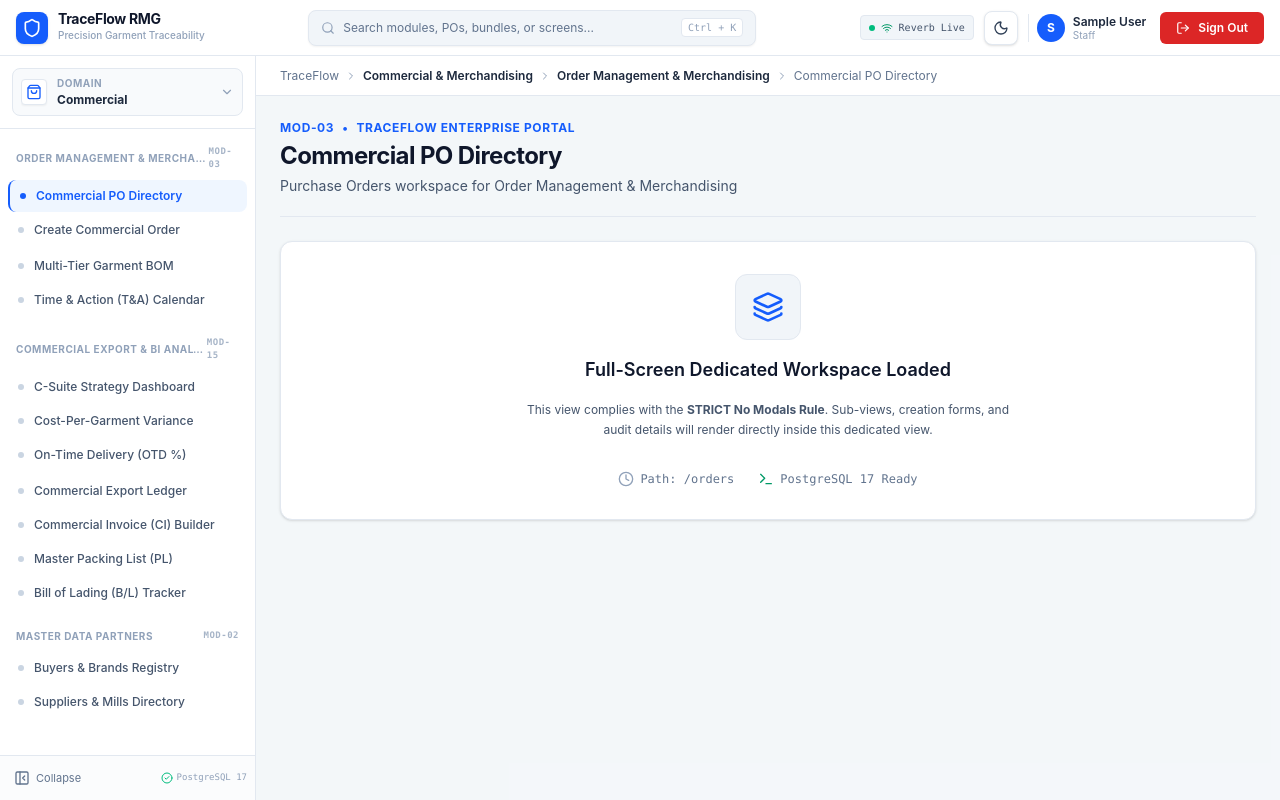
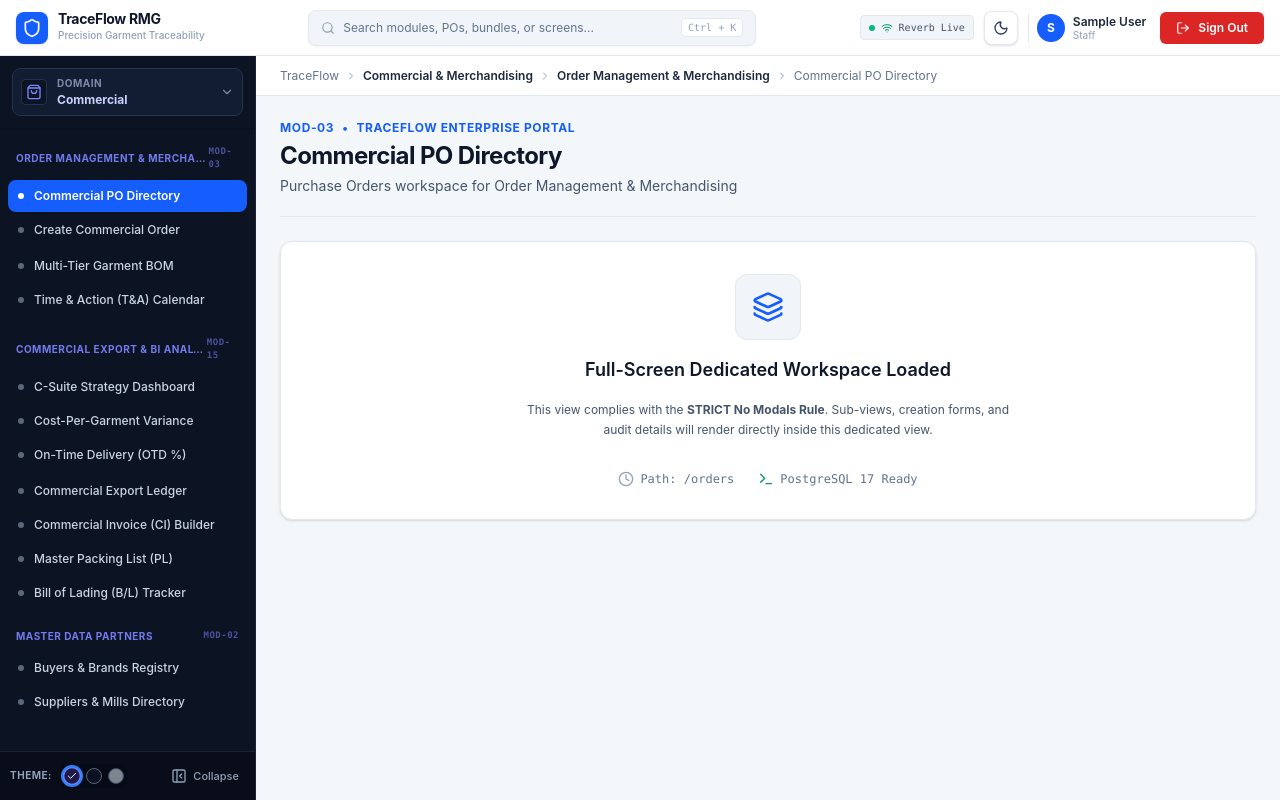
Before and after one commit to techstackbusinessbd/TraceFlow-RMG, a React (Vite) app in the folder frontend/: page /orders in a window 1280 px wide. Built offline with nearby package versions, Linux system fonts and the light colour scheme; sample sign-in values are in the browser's storage.

Commit message:
feat(theming): implement dynamic 3-theme customizable sidebar selector (Royal Indigo, Midnight Slate, Steel Gray)

```diff
--- /dev/null
+++ b/frontend/src/components/common/SidebarThemeSelector.tsx
@@ -0,0 +1,76 @@
+import React from 'react';
+import { useThemeStore, type SidebarTheme } from '../../store/themeStore';
+import { Check } from 'lucide-react';
+
+export const SidebarThemeSelector: React.FC<{ isCollapsed?: boolean }> = ({ isCollapsed = false }) => {
+  const { sidebarTheme, setSidebarTheme } = useThemeStore();
+
+  const themes: { id: SidebarTheme; label: string; colorClass: string; bgBadge: string }[] = [
+    {
+      id: 'indigo',
+      label: 'Royal Indigo',
+      colorClass: 'bg-[#1e1b4b] border-indigo-400',
+      bgBadge: 'text-indigo-400',
+    },
+    {
+      id: 'navy',
+      label: 'Midnight Slate',
+      colorClass: 'bg-[#0f172a] border-slate-400',
+      bgBadge: 'text-slate-400',
+    },
+    {
+      id: 'gray',
+      label: 'Steel Gray',
+      colorClass: 'bg-slate-300 dark:bg-zinc-700 border-slate-500',
+      bgBadge: 'text-slate-600',
+    },
+  ];
+
+  if (isCollapsed) {
+    return (
+      <div className="flex flex-col items-center gap-1.5 py-1">
+        {themes.map((t) => (
+          <button
+            key={t.id}
+            type="button"
+            onClick={() => setSidebarTheme(t.id)}
+            title={`Sidebar Theme: ${t.label}`}
+            className={`w-4 h-4 rounded-full border transition-all ${t.colorClass} ${
+              sidebarTheme === t.id ? 'ring-2 ring-blue-500 scale-110' : 'opacity-60 hover:opacity-100'
+            }`}
+          />
+        ))}
+      </div>
+    );
+  }
+
+  return (
+    <div className="flex items-center gap-2">
+      <span className="text-[10px] uppercase font-bold tracking-wider text-slate-400 dark:text-slate-500">
+        Theme:
+      </span>
+      <div className="flex items-center gap-1.5 bg-black/20 dark:bg-black/40 p-1 rounded-md">
+        {themes.map((t) => {
+          const isSelected = sidebarTheme === t.id;
+          return (
+            <button
+              key={t.id}
+              type="button"
+              onClick={() => setSidebarTheme(t.id)}
+              title={t.label}
+              className={`w-4 h-4 rounded-full border transition-all flex items-center justify-center ${
+                t.colorClass
+              } ${
+                isSelected
+                  ? 'ring-2 ring-blue-500 scale-110 shadow-xs'
+                  : 'opacity-60 hover:opacity-100'
+              }`}
+            >
+              {isSelected && <Check className="w-2.5 h-2.5 text-white" />}
+            </button>
+          );
+        })}
+      </div>
+    </div>
+  );
+};
--- a/frontend/src/components/layout/AppShell.tsx
+++ b/frontend/src/components/layout/AppShell.tsx
@@ -12,11 +12,12 @@ import {
   PanelLeftClose,
   PanelLeftOpen,
   Wifi,
-  CheckCircle2,
 } from 'lucide-react';
 import { useAuthStore } from '../../store/authStore';
+import { useThemeStore } from '../../store/themeStore';
 import { ThemeToggle } from '../common/ThemeToggle';
 import { OmniSearchPalette } from '../common/OmniSearchPalette';
+import { SidebarThemeSelector } from '../common/SidebarThemeSelector';
 import {
   ENTERPRISE_DOMAINS_CONFIG,
   type EnterpriseDomain,
@@ -26,6 +27,7 @@ export const AppShell: React.FC = () => {
   const location = useLocation();
   const navigate = useNavigate();
   const { user, logout } = useAuthStore();
+  const { sidebarTheme } = useThemeStore();
 
   const [isCollapsed, setIsCollapsed] = useState<boolean>(() => {
     return localStorage.getItem('traceflow_sidebar_collapsed') === 'true';
@@ -62,7 +64,6 @@ export const AppShell: React.FC = () => {
       }
     }
 
-    // Default to Governance & Admin for admin overview or fallback
     return (
       ENTERPRISE_DOMAINS_CONFIG.find((d) => d.id === 'governance') ||
       ENTERPRISE_DOMAINS_CONFIG[0]
@@ -122,6 +123,62 @@ export const AppShell: React.FC = () => {
 
     return items;
   }, [activeDomain, location.pathname]);
+
+  // Dynamic Sidebar Theme Classes
+  const sidebarStyles = useMemo(() => {
+    switch (sidebarTheme) {
+      case 'navy':
+        return {
+          aside: 'bg-[#0f172a] border-r border-[#1e293b] text-slate-100',
+          domainBtn:
+            'bg-[#1e293b] hover:bg-[#273549] border-[#334155] text-slate-200',
+          domainIconBox: 'bg-[#0f172a] text-blue-400 border border-[#334155]',
+          domainFlyout: 'bg-[#0f172a] border-[#334155] text-slate-200',
+          groupHeader: 'text-slate-400',
+          inactiveLink:
+            'text-slate-300 hover:text-white hover:bg-slate-800/80',
+          activeLink: 'bg-blue-600 text-white font-semibold shadow-xs',
+          footer: 'border-t border-[#1e293b] bg-[#0b1323] text-slate-400',
+          collapseBtn:
+            'hover:bg-[#1e293b] text-slate-400 hover:text-white',
+        };
+      case 'gray':
+        return {
+          aside:
+            'bg-slate-100/90 dark:bg-zinc-900 border-r border-slate-200 dark:border-zinc-800 text-slate-900 dark:text-slate-100',
+          domainBtn:
+            'bg-white dark:bg-zinc-800 hover:bg-slate-50 dark:hover:bg-zinc-700 border-slate-300 dark:border-zinc-700 text-slate-800 dark:text-slate-200',
+          domainIconBox:
+            'bg-slate-50 dark:bg-zinc-900 text-blue-600 dark:text-blue-400 border border-slate-200 dark:border-zinc-700',
+          domainFlyout:
+            'bg-white dark:bg-zinc-850 border-slate-300 dark:border-zinc-700 text-slate-800 dark:text-slate-200',
+          groupHeader: 'text-slate-500 dark:text-slate-400',
+          inactiveLink:
+            'text-slate-700 dark:text-slate-300 hover:text-slate-950 dark:hover:text-white hover:bg-slate-200/80 dark:hover:bg-zinc-800',
+          activeLink: 'bg-blue-600 text-white font-semibold shadow-xs',
+          footer:
+            'border-t border-slate-200 dark:border-zinc-800 bg-slate-200/50 dark:bg-zinc-950/40 text-slate-600 dark:text-slate-400',
+          collapseBtn:
+            'hover:bg-slate-200 dark:hover:bg-zinc-800 text-slate-600 dark:text-slate-300',
+        };
+      case 'indigo':
+      default:
+        return {
+          aside: 'bg-[#0c1322] border-r border-[#1a2336] text-slate-100',
+          domainBtn:
+            'bg-[#131d31] hover:bg-[#1a2843] border-[#223352] text-indigo-200',
+          domainIconBox: 'bg-[#0c1322] text-indigo-400 border border-[#223352]',
+          domainFlyout: 'bg-[#0c1322] border-[#223352] text-slate-200',
+          groupHeader: 'text-indigo-400/90',
+          inactiveLink:
+            'text-slate-300 hover:text-white hover:bg-indigo-950/40',
+          activeLink: 'bg-blue-600 text-white font-semibold shadow-xs',
+          footer: 'border-t border-[#1a2336] bg-[#080d19] text-slate-400',
+          collapseBtn:
+            'hover:bg-[#131d31] text-slate-400 hover:text-white',
+        };
+    }
+  }, [sidebarTheme]);
 
   return (
     <div className="min-h-screen bg-slate-50 dark:bg-slate-950 text-slate-900 dark:text-slate-100 flex flex-col transition-colors">
@@ -213,32 +270,28 @@ export const AppShell: React.FC = () => {
           2. MAIN WORKSPACE CONTAINER (Sidebar + Workspace Viewport)
          ───────────────────────────────────────────────────────────────────────── */}
       <div className="flex-1 flex overflow-hidden">
-        {/* Left Sidebar (Collapsible & Domain-Driven) */}
+        {/* Left Sidebar (Customizable Palette & Collapsible) */}
         <aside
           className={`${
             isCollapsed ? 'w-16' : 'w-64'
-          } bg-white dark:bg-slate-900 border-r border-slate-200 dark:border-slate-800 flex flex-col shrink-0 transition-all duration-200 z-20 select-none`}
+          } ${sidebarStyles.aside} flex flex-col shrink-0 transition-all duration-200 z-20 select-none`}
         >
           {/* Top Domain Switcher Area */}
-          <div className="p-3 border-b border-slate-200 dark:border-slate-800 relative">
+          <div className="p-3 border-b border-black/10 dark:border-white/10 relative">
             <button
               type="button"
               onClick={() => setIsDomainMenuOpen(!isDomainMenuOpen)}
               className={`w-full p-2 rounded-lg border transition-all flex items-center ${
                 isCollapsed ? 'justify-center' : 'justify-between'
-              } ${
-                isDomainMenuOpen
-                  ? 'bg-blue-50 border-blue-300 dark:bg-blue-950/40 dark:border-blue-700 text-blue-700 dark:text-blue-400'
-                  : 'bg-slate-50 hover:bg-slate-100 dark:bg-slate-800/60 dark:hover:bg-slate-800 border-slate-200 dark:border-slate-700 text-slate-800 dark:text-slate-200'
-              }`}
+              } ${sidebarStyles.domainBtn}`}
             >
               <div className="flex items-center gap-2.5 truncate">
-                <div className="p-1 rounded bg-white dark:bg-slate-900 text-blue-600 dark:text-blue-400 border border-slate-200 dark:border-slate-700 shadow-xs shrink-0">
+                <div className={`p-1 rounded shadow-xs shrink-0 ${sidebarStyles.domainIconBox}`}>
                   {getDomainIcon(activeDomain.iconName, 'w-4 h-4')}
                 </div>
                 {!isCollapsed && (
                   <div className="text-left truncate">
-                    <span className="text-[10px] uppercase font-bold tracking-wider text-slate-400 dark:text-slate-500 block leading-tight">
+                    <span className="text-[10px] uppercase font-bold tracking-wider opacity-60 block leading-tight">
                       Domain
                     </span>
                     <span className="text-xs font-bold block truncate leading-tight mt-0.5">
@@ -249,8 +302,8 @@ export const AppShell: React.FC = () => {
               </div>
               {!isCollapsed && (
                 <ChevronDown
-                  className={`w-3.5 h-3.5 text-slate-400 transition-transform ${
-                    isDomainMenuOpen ? 'rotate-180 text-blue-600' : ''
+                  className={`w-3.5 h-3.5 opacity-60 transition-transform ${
+                    isDomainMenuOpen ? 'rotate-180 text-blue-400' : ''
                   }`}
                 />
               )}
@@ -258,8 +311,8 @@ export const AppShell: React.FC = () => {
 
             {/* Domain Selection Flyout Menu */}
             {isDomainMenuOpen && (
-              <div className="absolute top-full left-2 right-2 mt-1 bg-white dark:bg-slate-900 border border-slate-200 dark:border-slate-700 rounded-xl shadow-xl z-50 p-1.5 space-y-1 animate-in fade-in zoom-in-95 duration-100">
-                <div className="px-2 py-1 text-[10px] font-bold uppercase tracking-wider text-slate-400 dark:text-slate-500">
+              <div className={`absolute top-full left-2 right-2 mt-1 rounded-xl shadow-2xl z-50 p-1.5 space-y-1 border ${sidebarStyles.domainFlyout}`}>
+                <div className="px-2 py-1 text-[10px] font-bold uppercase tracking-wider opacity-60">
                   Select Business Domain
                 </div>
                 {ENTERPRISE_DOMAINS_CONFIG.map((dom) => {
@@ -272,25 +325,19 @@ export const AppShell: React.FC = () => {
                       className={`w-full text-left p-2 rounded-lg text-xs flex items-start gap-2.5 transition-colors ${
                         isActive
                           ? 'bg-blue-600 text-white font-semibold shadow-xs'
-                          : 'hover:bg-slate-100 dark:hover:bg-slate-800 text-slate-700 dark:text-slate-300'
+                          : 'hover:bg-white/10 opacity-80 hover:opacity-100'
                       }`}
                     >
                       <span
                         className={`p-1 rounded mt-0.5 shrink-0 ${
-                          isActive
-                            ? 'bg-blue-700 text-white'
-                            : 'bg-slate-100 dark:bg-slate-800 text-slate-500'
+                          isActive ? 'bg-blue-700 text-white' : 'bg-black/20'
                         }`}
                       >
                         {getDomainIcon(dom.iconName, 'w-3.5 h-3.5')}
                       </span>
                       <div className="truncate">
                         <div className="font-semibold">{dom.title}</div>
-                        <div
-                          className={`text-[10px] leading-tight line-clamp-1 ${
-                            isActive ? 'text-blue-100' : 'text-slate-400 dark:text-slate-500'
-                          }`}
-                        >
+                        <div className="text-[10px] leading-tight line-clamp-1 opacity-70">
                           {dom.shortTitle}
                         </div>
                       </div>
@@ -306,9 +353,9 @@ export const AppShell: React.FC = () => {
             {activeDomain.modules.map((mod) => (
               <div key={mod.id} className="space-y-1">
                 {!isCollapsed && (
-                  <div className="px-2 py-1 text-[10px] font-bold uppercase tracking-wider text-slate-400 dark:text-slate-500 flex items-center justify-between">
+                  <div className={`px-2 py-1 text-[10px] font-bold uppercase tracking-wider flex items-center justify-between ${sidebarStyles.groupHeader}`}>
                     <span className="truncate">{mod.title}</span>
-                    <span className="font-mono text-[9px] text-slate-400/80">{mod.code}</span>
+                    <span className="font-mono text-[9px] opacity-60">{mod.code}</span>
                   </div>
                 )}
 
@@ -326,13 +373,13 @@ export const AppShell: React.FC = () => {
                           title={isCollapsed ? leaf.title : undefined}
                           className={`flex items-center gap-2.5 px-2.5 py-2 rounded-lg text-xs font-medium transition-colors ${
                             isActive
-                              ? 'bg-blue-50 text-blue-600 dark:bg-blue-950/40 dark:text-blue-400 font-semibold border-l-2 border-l-blue-600'
-                              : 'text-slate-600 dark:text-slate-400 hover:bg-slate-100 dark:hover:bg-slate-800/60 hover:text-slate-900 dark:hover:text-slate-200'
+                              ? sidebarStyles.activeLink
+                              : sidebarStyles.inactiveLink
                           } ${isCollapsed ? 'justify-center' : ''}`}
                         >
                           <span
                             className={`w-1.5 h-1.5 rounded-full shrink-0 ${
-                              isActive ? 'bg-blue-600' : 'bg-slate-300 dark:bg-slate-700'
+                              isActive ? 'bg-white' : 'bg-slate-400 opacity-60'
                             }`}
                           ></span>
                           {!isCollapsed && <span className="truncate">{leaf.title}</span>}
@@ -345,12 +392,16 @@ export const AppShell: React.FC = () => {
             ))}
           </div>
 
-          {/* Sidebar Footer: Collapse Toggle + Telemetry Badge */}
-          <div className="p-2 border-t border-slate-200 dark:border-slate-800 bg-slate-50/50 dark:bg-slate-950/40 flex items-center justify-between text-[11px] text-slate-500">
+          {/* Sidebar Footer: Theme Swatches + Collapse Toggle */}
+          <div className={`p-2.5 ${sidebarStyles.footer} flex items-center justify-between`}>
+            {/* 3 Sidebar Palettes Switcher */}
+            <SidebarThemeSelector isCollapsed={isCollapsed} />
+
+            {/* Collapse / Expand Button */}
             <button
               type="button"
               onClick={toggleSidebarCollapse}
-              className="p-1.5 rounded hover:bg-slate-200 dark:hover:bg-slate-800 text-slate-500 hover:text-slate-700 dark:hover:text-slate-300 transition-colors flex items-center gap-1.5"
+              className={`p-1.5 rounded transition-colors flex items-center gap-1.5 ${sidebarStyles.collapseBtn}`}
               title={isCollapsed ? 'Expand Sidebar' : 'Collapse Sidebar'}
             >
               {isCollapsed ? (
@@ -358,17 +409,10 @@ export const AppShell: React.FC = () => {
               ) : (
                 <>
                   <PanelLeftClose className="w-4 h-4" />
-                  <span className="text-[11px]">Collapse</span>
+                  <span className="text-[11px] font-medium">Collapse</span>
                 </>
               )}
             </button>
-
-            {!isCollapsed && (
-              <span className="font-mono text-[9px] text-slate-400 flex items-center gap-1">
-                <CheckCircle2 className="w-3 h-3 text-emerald-500" />
-                <span>PostgreSQL 17</span>
-              </span>
-            )}
           </div>
         </aside>
 
--- a/frontend/src/store/themeStore.ts
+++ b/frontend/src/store/themeStore.ts
@@ -1,11 +1,14 @@
 import { create } from 'zustand';
 
 export type ThemeMode = 'light' | 'dark';
+export type SidebarTheme = 'indigo' | 'navy' | 'gray';
 
 interface ThemeState {
   theme: ThemeMode;
+  sidebarTheme: SidebarTheme;
   setTheme: (theme: ThemeMode) => void;
   toggleTheme: () => void;
+  setSidebarTheme: (sidebarTheme: SidebarTheme) => void;
 }
 
 const getInitialTheme = (): ThemeMode => {
@@ -13,15 +16,23 @@ const getInitialTheme = (): ThemeMode => {
   if (saved === 'light' || saved === 'dark') {
     return saved;
   }
-  // Default to light mode for crisp daytime corporate use or respect system
   if (window.matchMedia && window.matchMedia('(prefers-color-scheme: dark)').matches) {
     return 'dark';
   }
   return 'light';
 };
 
+const getInitialSidebarTheme = (): SidebarTheme => {
+  const saved = localStorage.getItem('traceflow_sidebar_theme') as SidebarTheme | null;
+  if (saved === 'indigo' || saved === 'navy' || saved === 'gray') {
+    return saved;
+  }
+  return 'indigo'; // Default to Royal RMG Indigo
+};
+
 export const useThemeStore = create<ThemeState>((set, get) => ({
   theme: getInitialTheme(),
+  sidebarTheme: getInitialSidebarTheme(),
 
   setTheme: (theme: ThemeMode) => {
     localStorage.setItem('traceflow_theme', theme);
@@ -41,6 +52,11 @@ export const useThemeStore = create<ThemeState>((set, get) => ({
     const nextTheme = get().theme === 'dark' ? 'light' : 'dark';
     get().setTheme(nextTheme);
   },
+
+  setSidebarTheme: (sidebarTheme: SidebarTheme) => {
+    localStorage.setItem('traceflow_sidebar_theme', sidebarTheme);
+    set({ sidebarTheme });
+  },
 }));
 
 // Initialize theme on app load
```
